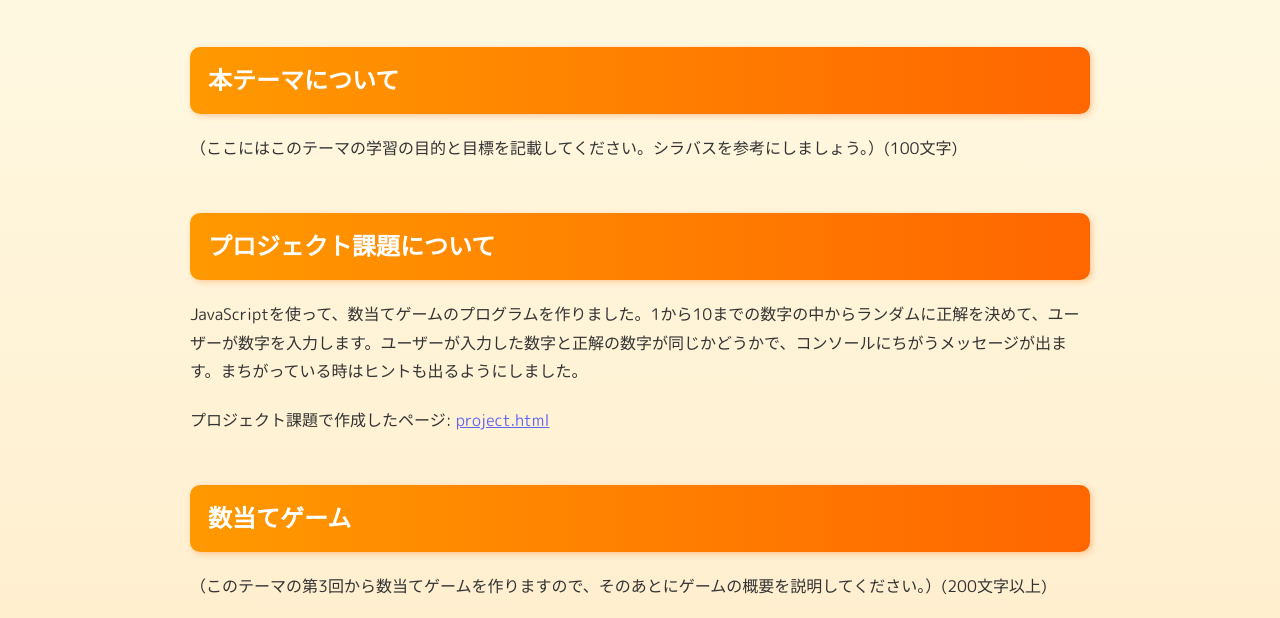
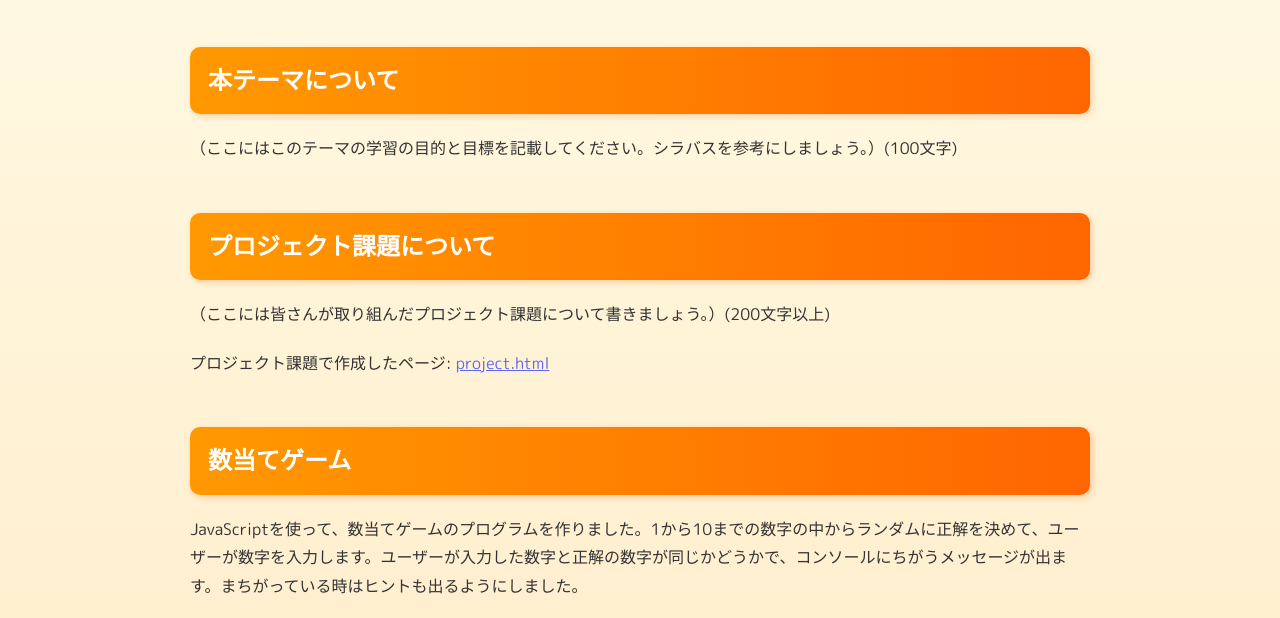
Before and after one commit to G484122024/medialabo, a plain HTML site: page index.html in a window 1280 px wide. Shown: the part 168-786 px from the top of the page. Drawn offline with Linux system fonts and the light colour scheme.

Commit message:
第３回課題（修正）

```diff
--- a/index.html
+++ b/index.html
@@ -14,12 +14,11 @@
   <p>（ここにはこのテーマの学習の目的と目標を記載してください。シラバスを参考にしましょう。）(100文字)</p>
 
   <h2>プロジェクト課題について</h2>
-  <p>JavaScriptを使って、数当てゲームのプログラムを作りました。1から10までの数字の中からランダムに正解を決めて、ユーザーが数字を入力します。ユーザーが入力した数字と正解の数字が同じかどうかで、コンソールにちがうメッセージが出ます。まちがっている時はヒントも出るようにしました。
-</p>
+  <p>（ここには皆さんが取り組んだプロジェクト課題について書きましょう。）(200文字以上)</p>
   <p>プロジェクト課題で作成したページ: <a href="project.html">project.html</a></p>
 
   <h2>数当てゲーム</h2>
-  <p>（このテーマの第3回から数当てゲームを作りますので、そのあとにゲームの概要を説明してください。）(200文字以上)</p>
+  <p>JavaScriptを使って、数当てゲームのプログラムを作りました。1から10までの数字の中からランダムに正解を決めて、ユーザーが数字を入力します。ユーザーが入力した数字と正解の数字が同じかどうかで、コンソールにちがうメッセージが出ます。まちがっている時はヒントも出るようにしました。</p>
   <p>数当てゲームのページ: <a href="kazuate.html">kazuate.html</a></p>
 
   <h2>各授業回の学習事項</h2>
```
